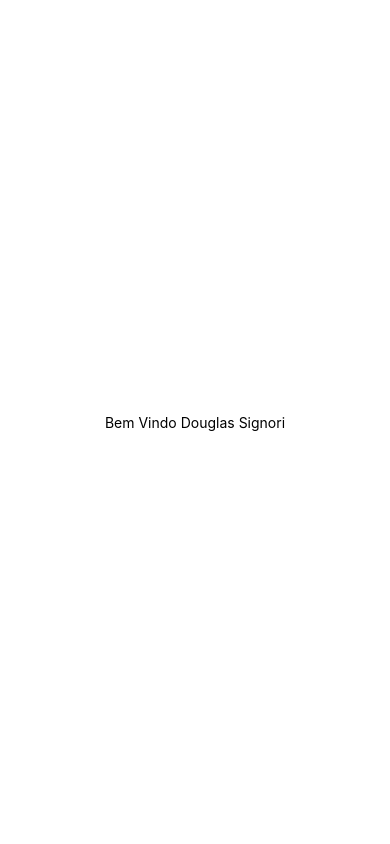
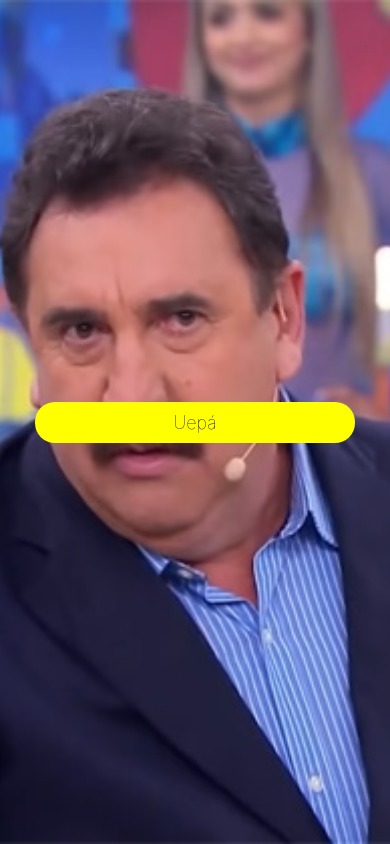
Before and after one commit to gui-rossi/littleRatApp, a React Native app: screen / in a window 390 px wide. Built offline with nearby package versions, Linux system fonts and the light colour scheme.

Commit message:
Added the first button

```diff
--- a/App.js
+++ b/App.js
@@ -1,17 +1,25 @@
 import { StatusBar } from 'expo-status-bar';
 import React from 'react';
-import { StyleSheet, Text, View } from 'react-native';
+import { StyleSheet, View } from 'react-native';
+import BackgroundImage from './src/components/BackgroundImage/BackgroundImage';
+import Button from './src/components/Button/Button';
 
 export default function App() {
   return (
-    <View style={styles.container}>
-      <Text>Bem Vindo Douglas Signori</Text>
+    <View style={style.container}>
+
+      <BackgroundImage />
+
+      <Button
+        text="Uepá"
+      />
+
       <StatusBar style="auto" />
     </View>
   );
 }
 
-const styles = StyleSheet.create({
+const style = StyleSheet.create({
   container: {
     flex: 1,
     backgroundColor: '#fff',
--- /dev/null
+++ b/src/components/BackgroundImage/BackgroundImage.js
@@ -0,0 +1,14 @@
+import React from 'react';
+import { ImageBackground } from 'react-native';
+import BackgroundImageStyles from './BackgroundImageStyles';
+
+function BackgroundImage() {
+    return (
+        <ImageBackground
+            source={require('../../../assets/Rato.jpg')}
+            style={BackgroundImageStyles.container}
+        />
+    );
+}
+
+export default BackgroundImage;
--- /dev/null
+++ b/src/components/BackgroundImage/BackgroundImageStyles.js
@@ -0,0 +1,12 @@
+import { StyleSheet } from 'react-native';
+
+const BackgroundImageStyles = StyleSheet.create({
+    container: {
+      width: '100%',
+      height: '100%',
+      position: 'absolute',
+      resizeMode: 'cover',
+    },
+});
+
+export default BackgroundImageStyles;
--- /dev/null
+++ b/src/components/Button/Button.js
@@ -0,0 +1,19 @@
+import React from 'react';
+import { View, Text, Pressable } from 'react-native';
+import ButtonStyles from './ButtonStyles';
+
+function saiSom () {
+    console.warn('alo');
+}
+
+function Button(props) {
+    return (
+        <View style={ButtonStyles.container}>
+            <Pressable style={ButtonStyles.button} onPress={() => saiSom()}>
+                <Text style={ButtonStyles.text}>{props.text}</Text>
+            </Pressable>
+        </View>
+    );
+}
+
+export default Button;
--- /dev/null
+++ b/src/components/Button/ButtonStyles.js
@@ -0,0 +1,22 @@
+import { StyleSheet } from 'react-native';
+
+const ButtonStyles = StyleSheet.create({
+    container: {
+        width: '100%',
+        padding: 35,
+    },
+    button: {
+        backgroundColor: 'yellow',
+        borderRadius: 20,
+        padding: 10,
+        justifyContent: 'center',
+        alignItems: 'center',
+    },
+    text: {
+        color: 'black',
+        fontSize: 18,
+        fontWeight: '100',
+    }
+});
+
+export default ButtonStyles;
```
Also changed, not shown: assets/Rato.jpg (added).
